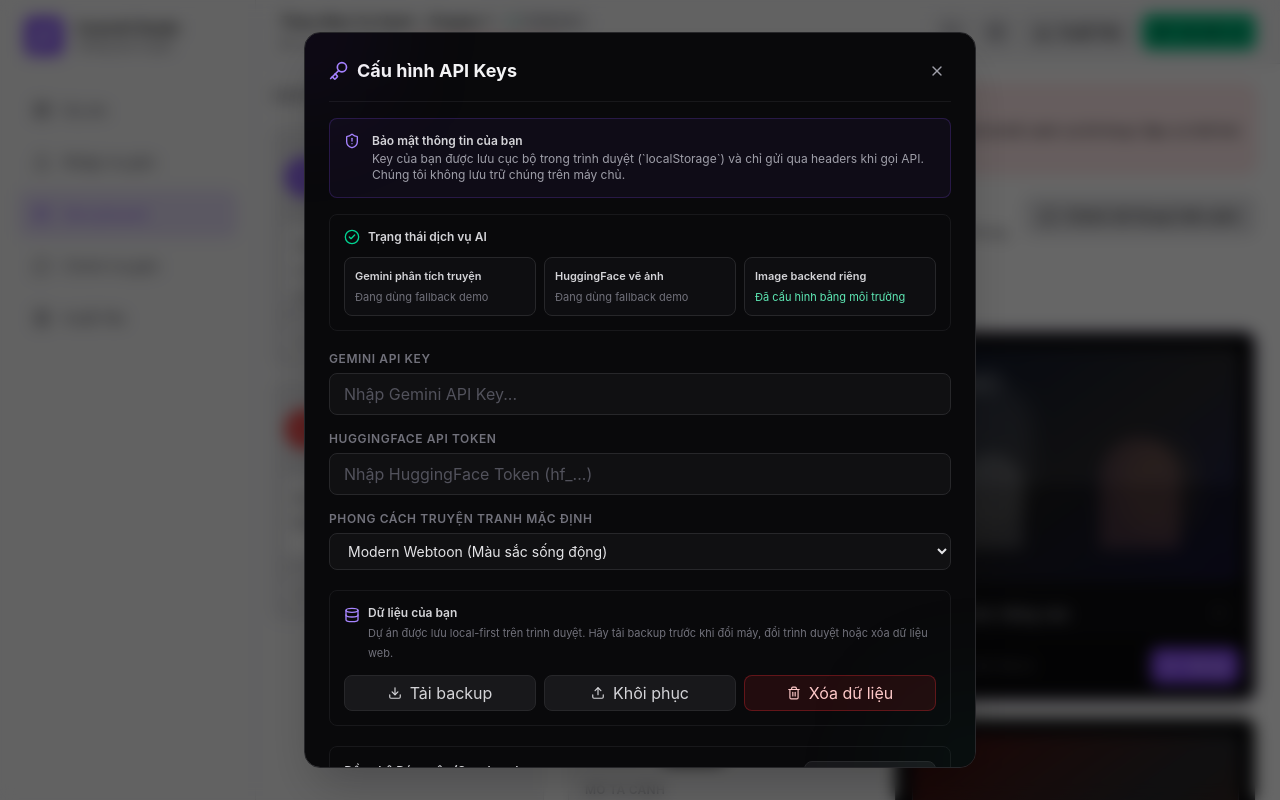
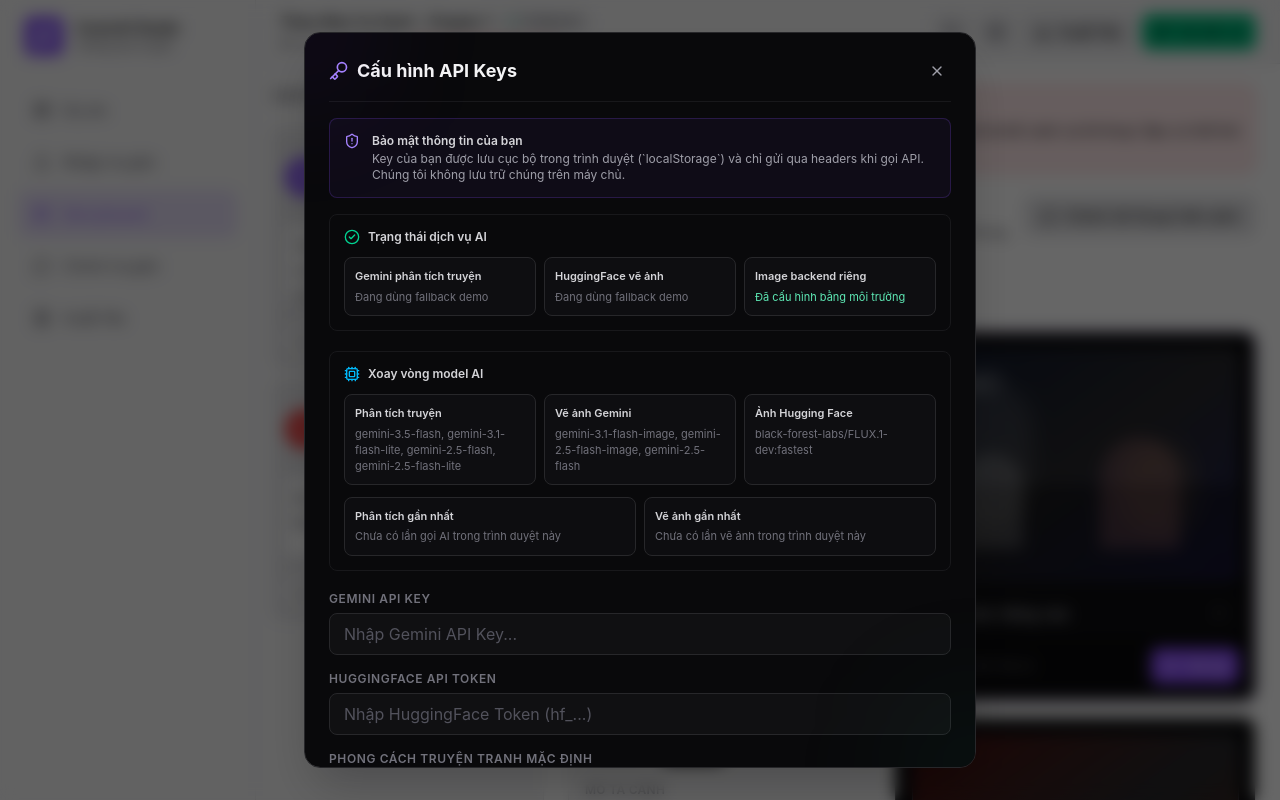
Before and after one commit to nguyenhoclaptrinh/text-to-comic-app, a Next.js app: page / in a window 1280 px wide. Both pictures are taken after a click on the button 995 px from the left and 31 px from the top of the page. Shown: the top 800 px of the page. Built offline with nearby package versions, Linux system fonts and the light colour scheme; no server answers; the database is empty.

Commit message:
feat(cài đặt): hiển thị model AI đã dùng gần nhất

```diff
--- a/components/studio/SettingsModal.tsx
+++ b/components/studio/SettingsModal.tsx
@@ -6,6 +6,7 @@
 import { useRef, useState } from "react";
 import {
   CheckCircle2,
+  Cpu,
   Database,
   Download,
   Key,
@@ -23,6 +24,8 @@ import {
 } from "@/lib/studio/backup";
 import { STUDIO_STORAGE_KEY } from "@/lib/studio/constants";
 import {
+  getDefaultAiModelPools,
+  getLastAiRoute,
   getProviderStatuses,
   getPublicImageBackendUrl,
 } from "@/lib/studio/production-config";
@@ -62,6 +65,18 @@ export function SettingsModal({
   const [dataStatus, setDataStatus] = useState<
     "idle" | "exported" | "imported" | "cleared" | "error"
   >("idle");
+  const [lastTextRoute] = useState(() =>
+    getLastAiRoute(
+      typeof window !== "undefined" ? window.localStorage : undefined,
+      "text",
+    ),
+  );
+  const [lastImageRoute] = useState(() =>
+    getLastAiRoute(
+      typeof window !== "undefined" ? window.localStorage : undefined,
+      "image",
+    ),
+  );
   const fileInputRef = useRef<HTMLInputElement>(null);
 
   const providerStatuses = getProviderStatuses({
@@ -69,6 +84,7 @@ export function SettingsModal({
     huggingFaceToken: hfToken,
     imageBackendUrl: getPublicImageBackendUrl(),
   });
+  const modelPools = getDefaultAiModelPools();
 
   const handleSyncCloud = async () => {
     if (typeof window === "undefined" || typeof localStorage === "undefined") {
@@ -268,6 +284,54 @@ export function SettingsModal({
                 </div>
               </div>
             ))}
+          </div>
+        </div>
+
+        <div className="mb-5 rounded-lg border border-zinc-900 bg-zinc-950 p-3.5">
+          <div className="mb-3 flex items-center gap-2">
+            <Cpu className="text-sky-400" size={16} />
+            <p className="text-xs font-semibold text-zinc-300">
+              Xoay vòng model AI
+            </p>
+          </div>
+          <div className="grid gap-2 sm:grid-cols-3">
+            {modelPools.map((pool) => (
+              <div
+                key={pool.label}
+                className="rounded-lg border border-zinc-800 bg-zinc-900/40 p-2.5"
+              >
+                <div className="text-[11px] font-semibold text-zinc-300">
+                  {pool.label}
+                </div>
+                <div className="mt-1 text-[11px] leading-4 text-zinc-500">
+                  {pool.models.join(", ")}
+                </div>
+              </div>
+            ))}
+          </div>
+          <div className="mt-3 grid gap-2 sm:grid-cols-2">
+            <div className="rounded-lg border border-zinc-800 bg-zinc-900/30 p-2.5">
+              <div className="text-[11px] font-semibold text-zinc-300">
+                Phân tích gần nhất
+              </div>
+              <div className="mt-1 text-[11px] text-zinc-500">
+                {lastTextRoute.model
+                  ? `${lastTextRoute.provider || "AI"} · ${lastTextRoute.model}`
+                  : "Chưa có lần gọi AI trong trình duyệt này"}
+              </div>
+            </div>
+            <div className="rounded-lg border border-zinc-800 bg-zinc-900/30 p-2.5">
+              <div className="text-[11px] font-semibold text-zinc-300">
+                Vẽ ảnh gần nhất
+              </div>
+              <div className="mt-1 text-[11px] text-zinc-500">
+                {lastImageRoute.model || lastImageRoute.provider
+                  ? `${lastImageRoute.provider || "AI"} · ${
+                      lastImageRoute.model || "fallback demo"
+                    }`
+                  : "Chưa có lần vẽ ảnh trong trình duyệt này"}
+              </div>
+            </div>
           </div>
         </div>
 
--- a/lib/studio/ai-services.ts
+++ b/lib/studio/ai-services.ts
@@ -79,6 +79,11 @@ export async function analyzeStoryToPages({
 
     const parsedResponse = StoryboardResponseSchema.safeParse(body);
     if (parsedResponse.success) {
+      rememberLastAiRoute({
+        scope: "text",
+        provider: parsedResponse.data.usedProvider,
+        model: parsedResponse.data.usedModel,
+      });
       return parsedResponse.data.pages;
     }
 
@@ -150,10 +155,18 @@ export async function generatePanelImage(
       );
     }
 
+    rememberLastAiRoute({
+      scope: "image",
+      provider: parsedResponse.data.usedProvider,
+      model: parsedResponse.data.usedModel,
+    });
+
     return {
       status: "success",
       imageUrl: parsedResponse.data.imageUrl,
       errorMessage: parsedResponse.data.warning,
+      usedModel: parsedResponse.data.usedModel,
+      usedProvider: parsedResponse.data.usedProvider,
       bubbles:
         panel.bubbles.length > 0
           ? panel.bubbles
@@ -177,6 +190,28 @@ export async function generatePanelImage(
   };
 }
 
+function rememberLastAiRoute({
+  scope,
+  provider,
+  model,
+}: {
+  scope: "text" | "image";
+  provider?: string;
+  model?: string;
+}) {
+  if (typeof window === "undefined" || typeof localStorage === "undefined") {
+    return;
+  }
+
+  if (provider) {
+    localStorage.setItem(`text-to-comic:last-${scope}-provider`, provider);
+  }
+
+  if (model) {
+    localStorage.setItem(`text-to-comic:last-${scope}-model`, model);
+  }
+}
+
 export function getStudioAiErrorMessage(error: unknown) {
   if (error instanceof StudioAiError) {
     return toUserFacingError(error).message;
--- a/lib/studio/production-config.ts
+++ b/lib/studio/production-config.ts
@@ -14,6 +14,26 @@ export type BrowserProviderConfig = {
   huggingFaceToken?: string;
   imageBackendUrl?: string;
 };
+
+export type AiModelPoolSummary = {
+  label: string;
+  models: string[];
+};
+
+export const DEFAULT_GEMINI_TEXT_MODEL_POOL = [
+  "gemini-3.5-flash",
+  "gemini-3.1-flash-lite",
+  "gemini-2.5-flash",
+  "gemini-2.5-flash-lite",
+];
+
+export const DEFAULT_GEMINI_IMAGE_MODEL_POOL = [
+  "gemini-3.1-flash-image",
+  "gemini-2.5-flash-image",
+  "gemini-2.5-flash",
+];
+
+export const DEFAULT_HF_IMAGE_MODEL = "black-forest-labs/FLUX.1-dev:fastest";
 
 export function getProviderStatuses({
   geminiKey,
@@ -42,3 +62,34 @@ export function getProviderStatuses({
 export function getPublicImageBackendUrl() {
   return process.env.NEXT_PUBLIC_IMAGE_BACKEND_URL || "";
 }
+
+export function getDefaultAiModelPools(): AiModelPoolSummary[] {
+  return [
+    {
+      label: "Phân tích truyện",
+      models: DEFAULT_GEMINI_TEXT_MODEL_POOL,
+    },
+    {
+      label: "Vẽ ảnh Gemini",
+      models: DEFAULT_GEMINI_IMAGE_MODEL_POOL,
+    },
+    {
+      label: "Ảnh Hugging Face",
+      models: [DEFAULT_HF_IMAGE_MODEL],
+    },
+  ];
+}
+
+export function getLastAiRoute(
+  storage: Pick<Storage, "getItem"> | undefined,
+  scope: "text" | "image",
+) {
+  if (!storage) {
+    return { provider: "", model: "" };
+  }
+
+  return {
+    provider: storage.getItem(`text-to-comic:last-${scope}-provider`) || "",
+    model: storage.getItem(`text-to-comic:last-${scope}-model`) || "",
+  };
+}
```
Also changed, not shown: 2 other files (tests, documents, lock files or other folders).
